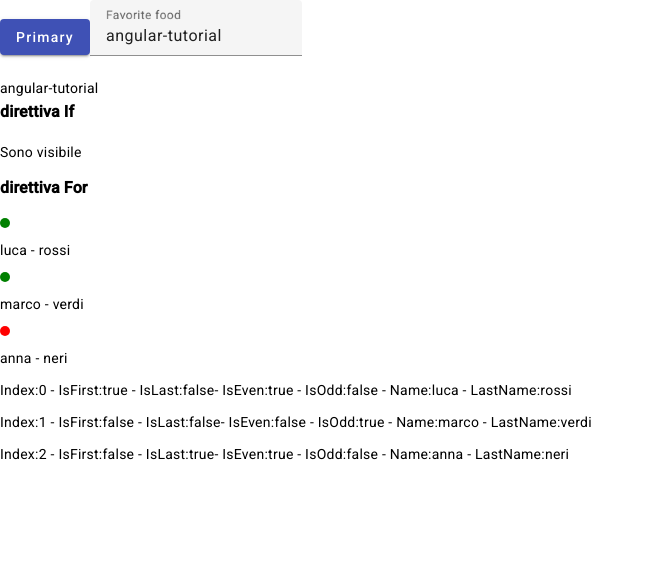
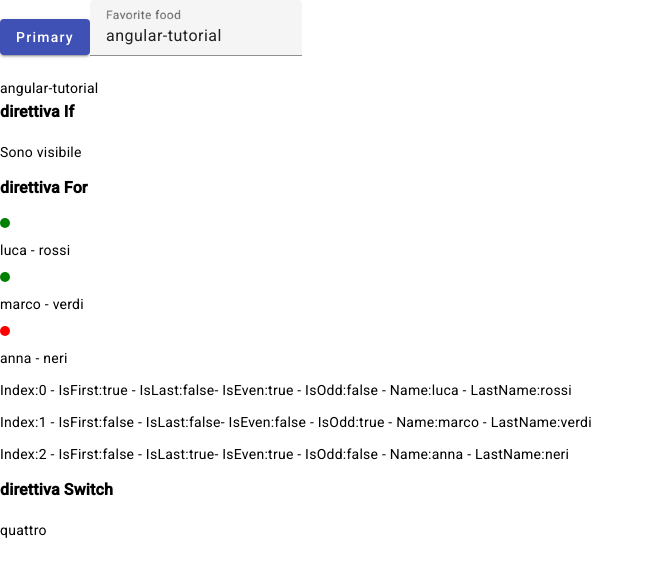
Before and after one commit to gianlucanesta/angular-tutorial, an Angular app: page / in a window 1280 px wide. Shown: the top 576 px of the page, without its empty margins (0-654 px from the left). Built offline with nearby package versions, Linux system fonts and the light colour scheme.

Commit message:
Directive - NgSwitch

```diff
--- a/src/app/app.component.html
+++ b/src/app/app.component.html
@@ -45,3 +45,13 @@
     }}
   </p>
 </div>
+
+<h3><strong>direttiva Switch</strong></h3>
+
+<div [ngSwitch]="stringa">
+  <p *ngSwitchCase="'pippo'">uno</p>
+  <p *ngSwitchCase="'paperino'">due</p>
+  <p *ngSwitchCase="'pluto'">tre</p>
+  <p *ngSwitchCase="'topolino'">quattro</p>
+  <p *ngSwitchDefault>default</p>
+</div>
--- a/src/app/app.component.ts
+++ b/src/app/app.component.ts
@@ -15,6 +15,8 @@ export class AppComponent {
   ];
 
   isVisible = true;
+  // numero = 3;
+  stringa = 'topolino';
 
   onInput(event: Event) {
     this.title = (<HTMLInputElement>event.target).value;
```
